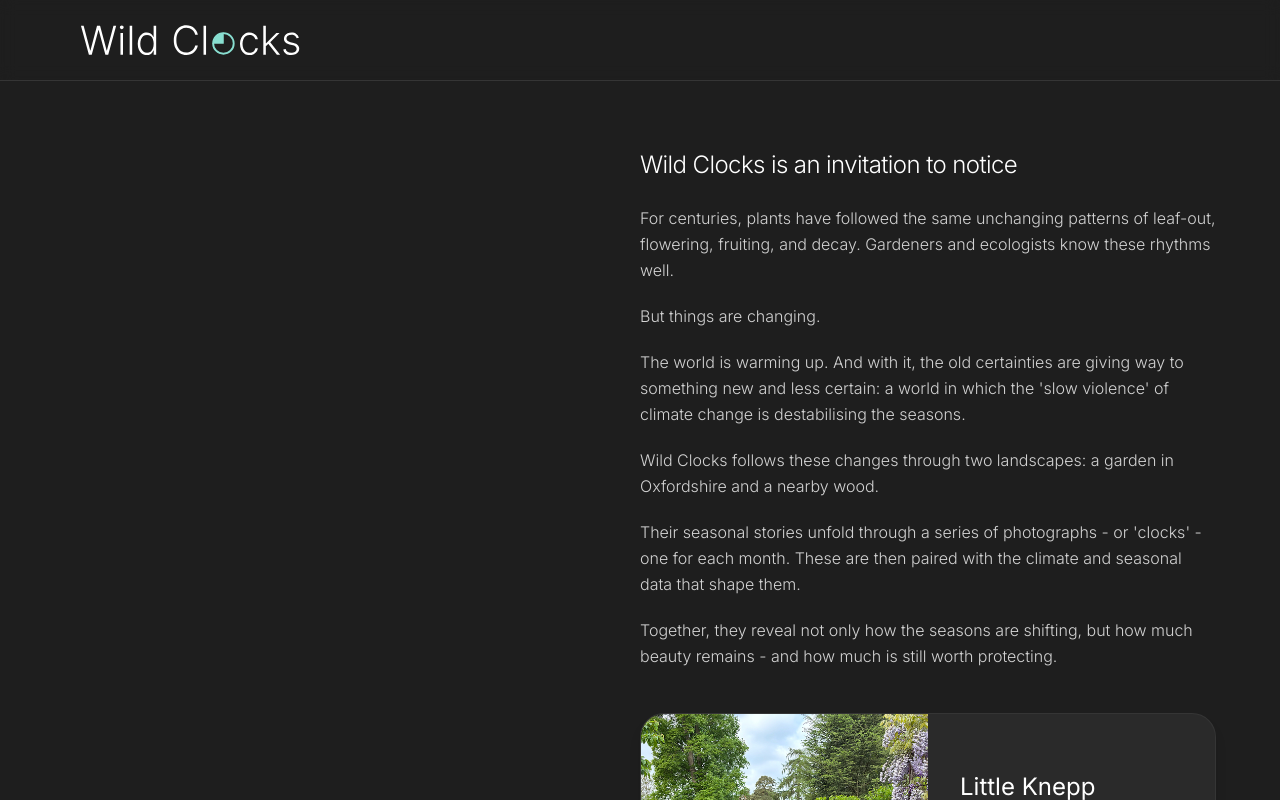
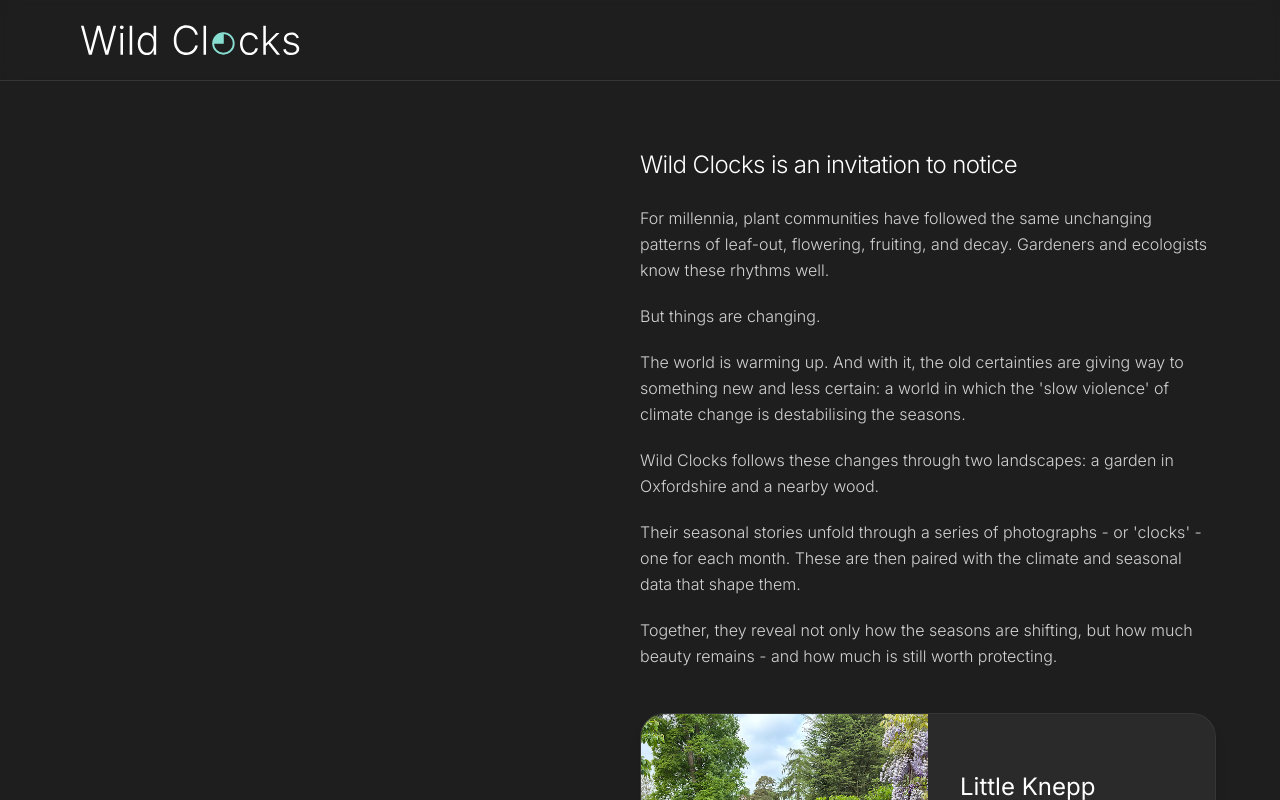
Before and after one commit to willsimons65/wild-clocks, a React (Vite) app in the folder climate-dashboard-react/: page / in a window 1280 px wide. Shown: the top 800 px of the page. Built offline with nearby package versions, Linux system fonts and the light colour scheme.

Commit message:
Small change to Hero copy

```diff
--- a/climate-dashboard-react/src/components/home/Hero.jsx
+++ b/climate-dashboard-react/src/components/home/Hero.jsx
@@ -35,7 +35,7 @@ export default function Hero() {
           "
         >
           <p>
-            For centuries, plants have followed the same unchanging patterns of
+            For millennia, plant communities have followed the same unchanging patterns of
             leaf-out, flowering, fruiting, and decay. Gardeners and ecologists
             know these rhythms well.</p>
 
```
